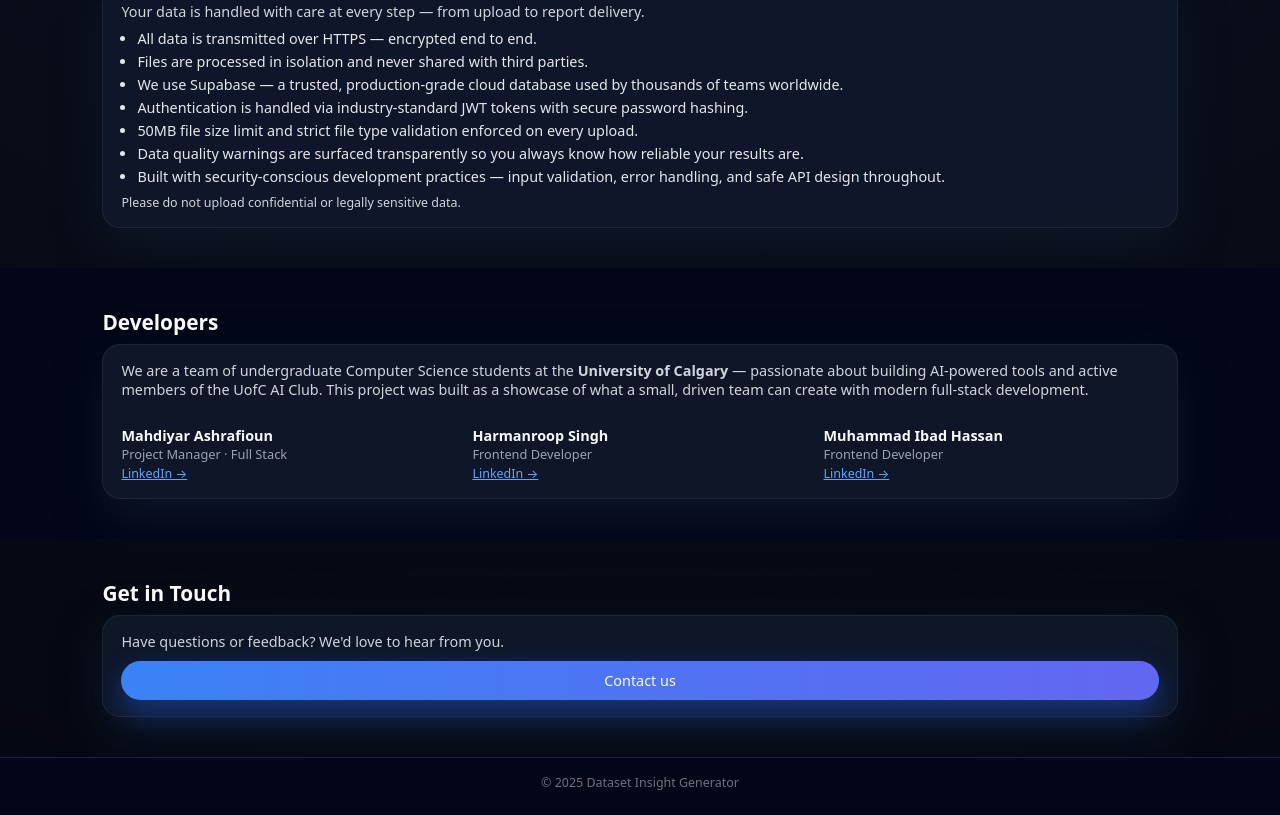
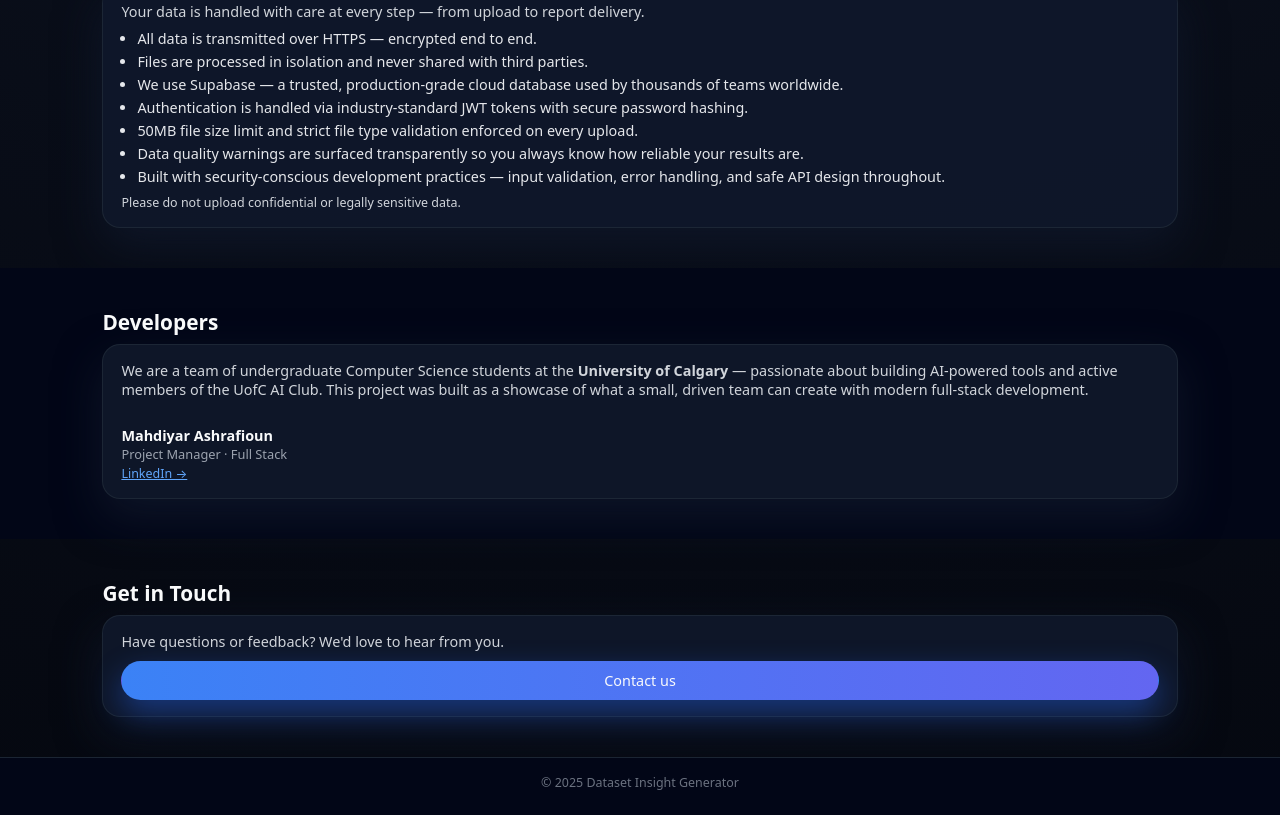
Before and after one commit to mahdiyar-A/dataset-insight-generator, a Next.js app in the folder frontend/: page / in a window 1280 px wide. Shown: the part 1165-1980 px from the top of the page. Built offline with nearby package versions, Linux system fonts and the light colour scheme; no server answers.

Commit message:
fixing the developer section

```diff
--- a/frontend/app/page.tsx
+++ b/frontend/app/page.tsx
@@ -129,16 +129,6 @@ export default function HomePage() {
         <p style={{ fontSize: '0.8rem', color: '#9ca3af' }}>Project Manager · Full Stack</p>
         <a href="https://www.linkedin.com/in/mahdiyar-ashrafioun/" target="_blank" style={{ fontSize: '0.78rem', color: '#60a5fa' }}>LinkedIn →</a>
       </div>
-      <div>
-        <p style={{ fontWeight: 600, color: '#f9fafb' }}>Harmanroop Singh</p>
-        <p style={{ fontSize: '0.8rem', color: '#9ca3af' }}>Frontend Developer</p>
-        <a href="https://www.linkedin.com/in/harmanroop-singh/" target="_blank" style={{ fontSize: '0.78rem', color: '#60a5fa' }}>LinkedIn →</a>
-      </div>
-      <div>
-        <p style={{ fontWeight: 600, color: '#f9fafb' }}>Muhammad Ibad Hassan</p>
-        <p style={{ fontSize: '0.8rem', color: '#9ca3af' }}>Frontend Developer </p>
-        <a href="http://linkedin.com/in/muhammad-ibad-hassan-331a37241" target="_blank" style={{ fontSize: '0.78rem', color: '#60a5fa' }}>LinkedIn →</a>
-      </div>
     </div>
   </div>
 </section>
```
